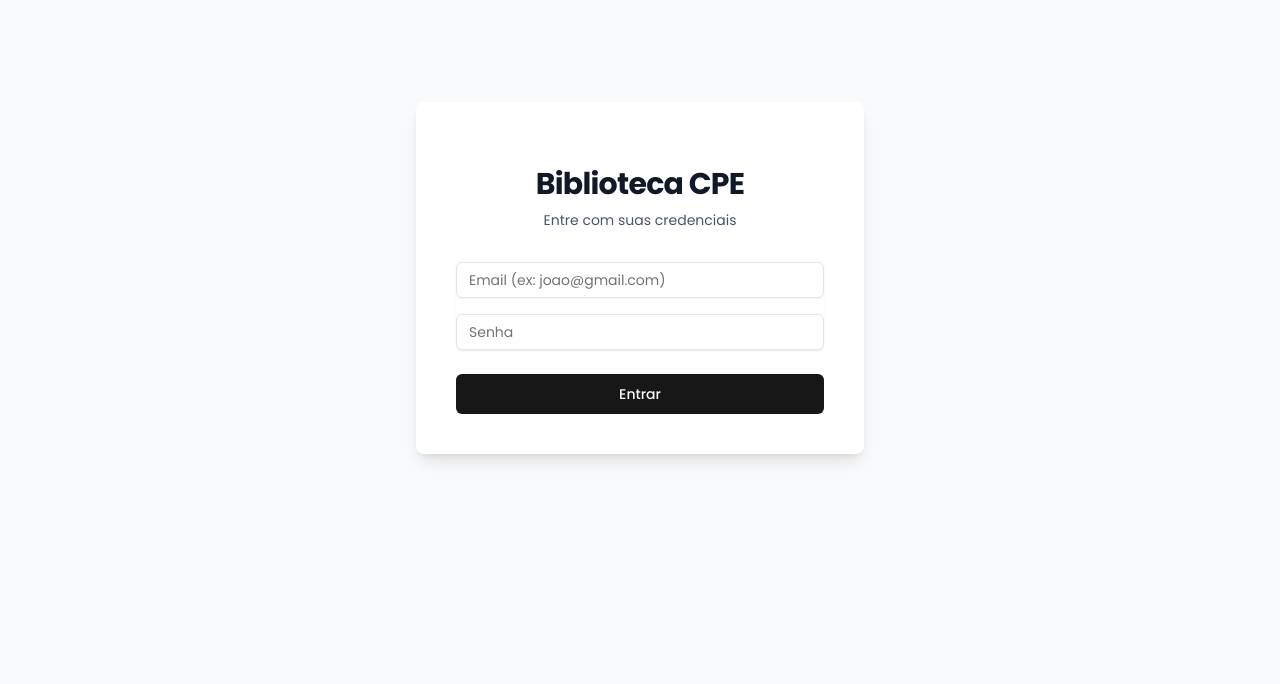
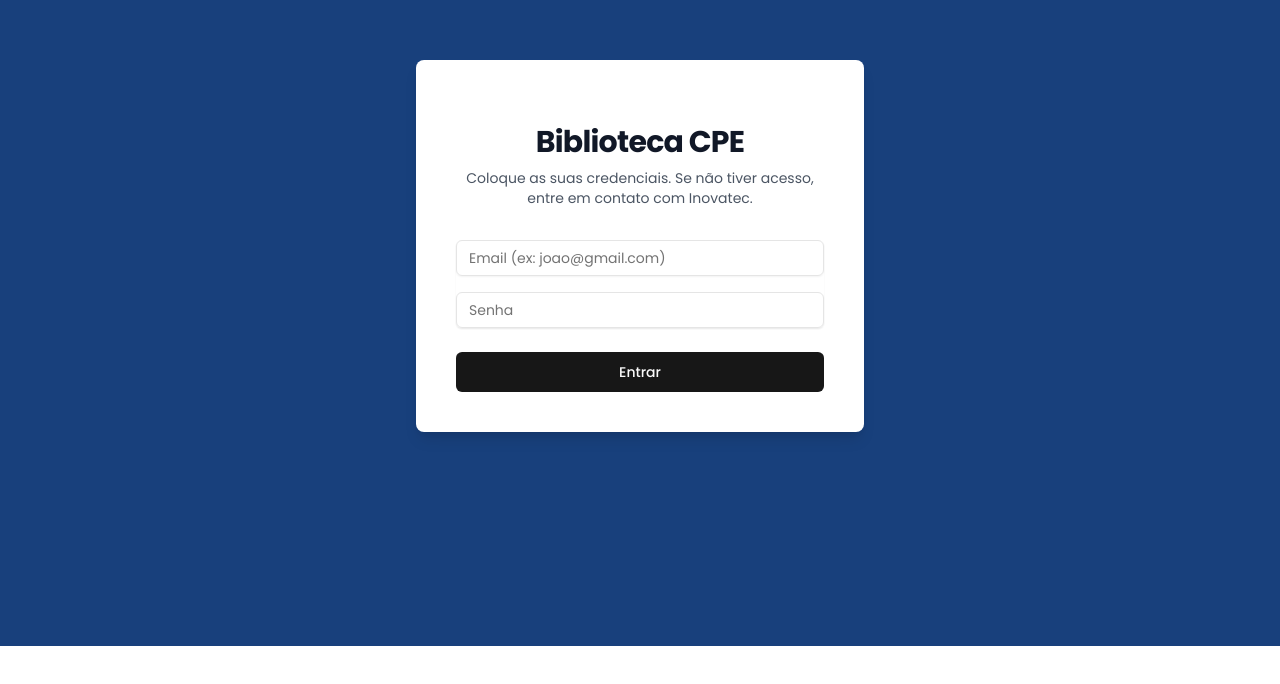
Before and after one commit to cursinhoeachusp/biblioteca_cursinho_frontend, a Next.js app: page /login in a window 1280 px wide. Shown: the part 154-838 px from the top of the page. After the commit the page ends 800 px from the top, so only its background shows below. Built offline with nearby package versions, Linux system fonts and the light colour scheme.

Commit message:
feat: incrementa layout do login

```diff
--- a/src/app/components/app-layout.tsx
+++ b/src/app/components/app-layout.tsx
@@ -73,7 +73,7 @@ export function AppLayout({ children }: { children: React.ReactNode }) {
           </header>
         )}
 
-        <main className="p-4 md:p-8 w-full max-w-full overflow-x-hidden">
+        <main className={`${isLoginPage ? 'p-0' : 'p-4 md:p-8'} w-full max-w-full overflow-x-hidden`}>
             {children}
         </main>
       </div>
--- a/src/app/login/page.tsx
+++ b/src/app/login/page.tsx
@@ -46,13 +46,13 @@ export default function LoginPage() {
   }
 
   return (
-    <div className="flex h-screen w-full items-center justify-center bg-slate-50">
+    <div className="flex h-screen w-full items-center justify-center bg-[#18407c]">
       <div className="w-full max-w-md space-y-8 rounded-lg bg-white p-10 shadow-lg">
         <div className="text-center">
           <h2 className="mt-6 text-3xl font-bold tracking-tight text-gray-900">
             Biblioteca CPE
           </h2>
-          <p className="mt-2 text-sm text-gray-600">Entre com suas credenciais</p>
+          <p className="mt-2 text-sm text-gray-600">Coloque as suas credenciais. Se não tiver acesso, entre em contato com Inovatec.</p>
         </div>
 
         <form className="mt-8 space-y-6" onSubmit={handleLogin}>
```
